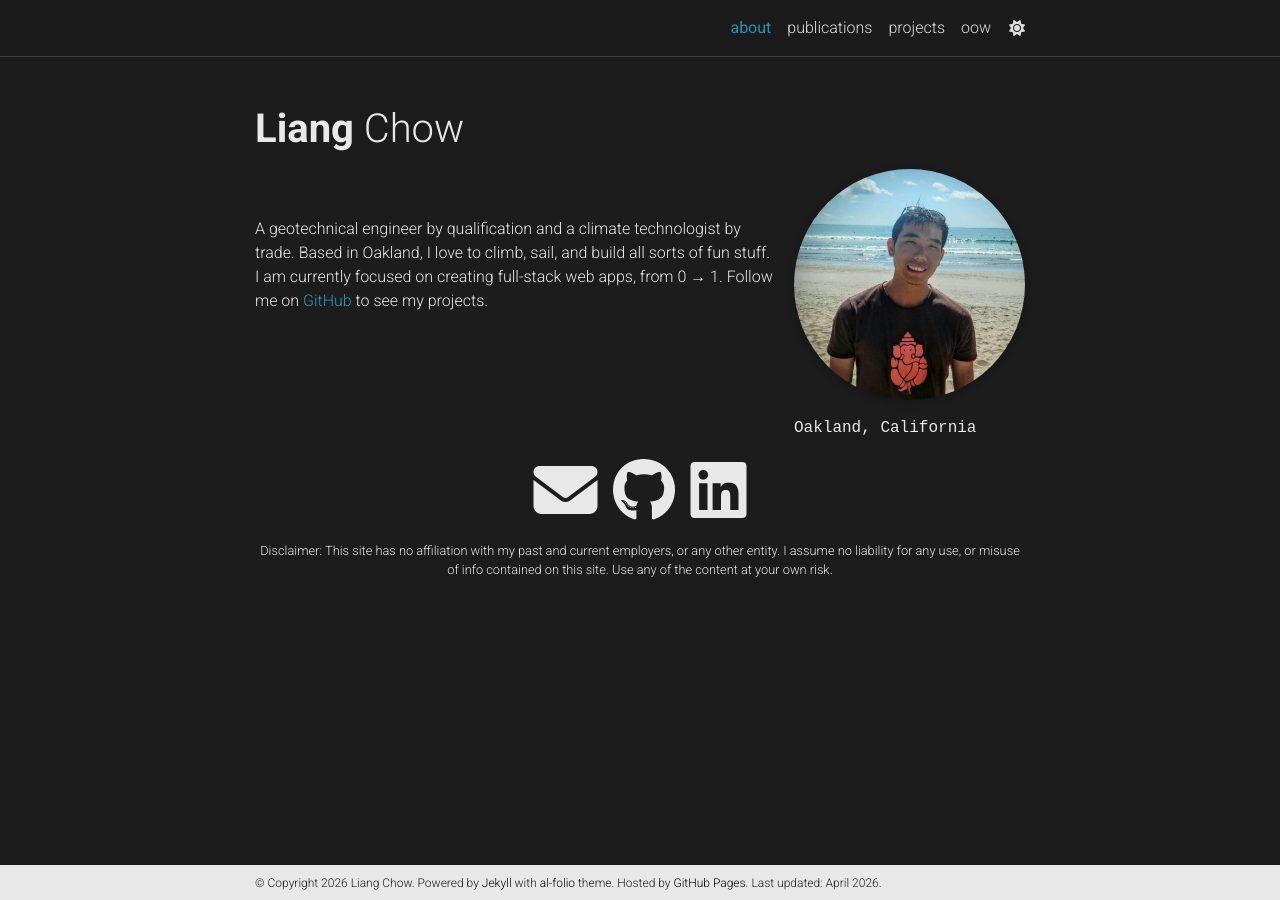
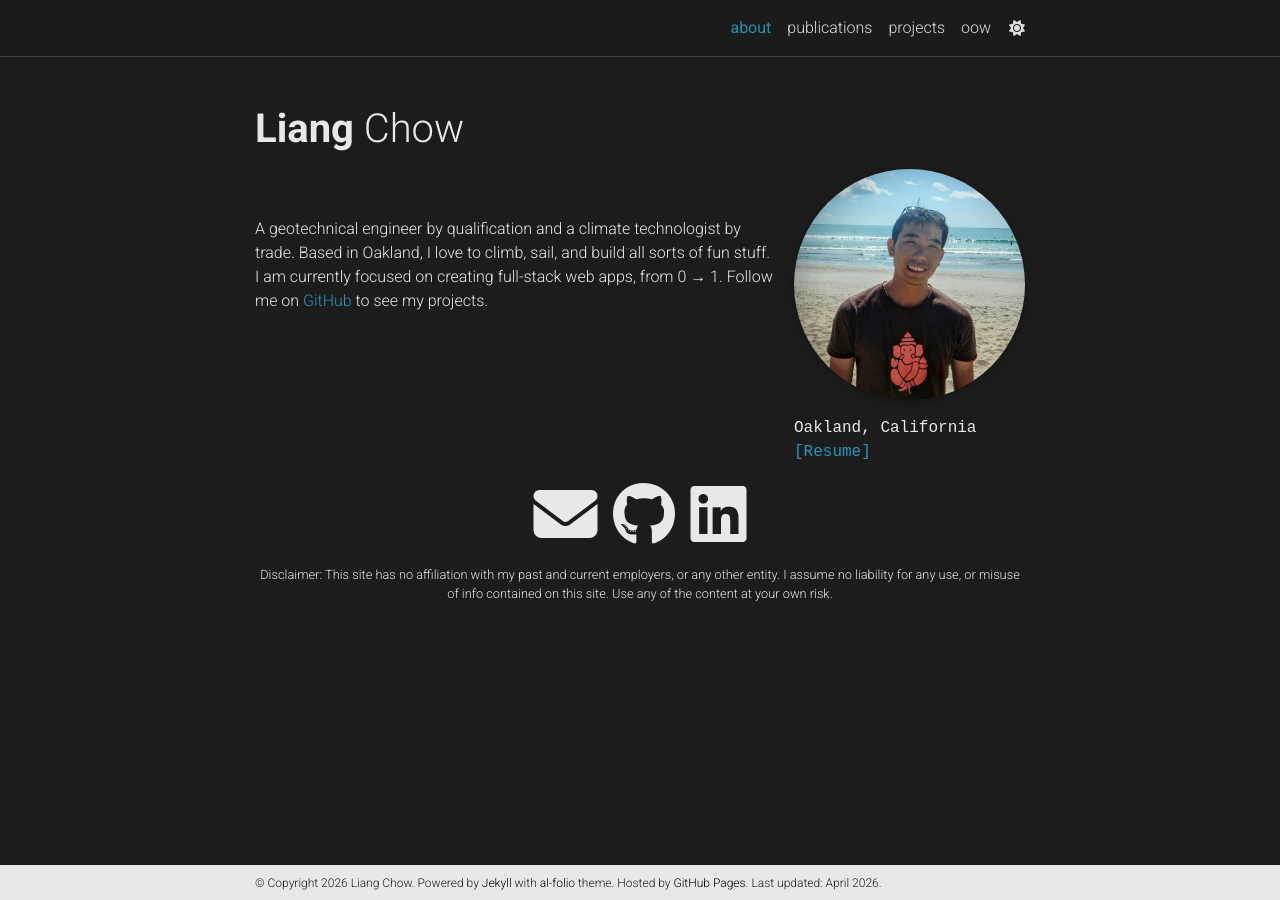
Before and after one commit to liangchow/liangchow.github.io, a Jekyll site: the page built from _pages/about.md, in a window 1280 px wide. Built offline with Jekyll 4.4.1, drawn with Linux system fonts in a browser that asks for light colours; comment, search, counter and statistics services are not loaded; a style sheet for code colours, icons or effects is not loaded.

Commit message:
Add resume

```diff
--- a/_pages/about.md
+++ b/_pages/about.md
@@ -10,7 +10,7 @@ profile:
   image: profile/lchow.jpg
   image_circular: true # crops the image to make it circular
   address: >
-    <p>Oakland, California</p>
+    <p>Oakland, California <br><a href="https://liangchow.github.io/assets/pdf/Resume_lchow.pdf">[Resume]</a></p>
 
 news: false  # includes a list of news items
 latest_posts: false  # includes a list of the newest posts
```
Also changed, not shown: _projects/7_project.md (+1 -1 lines).
